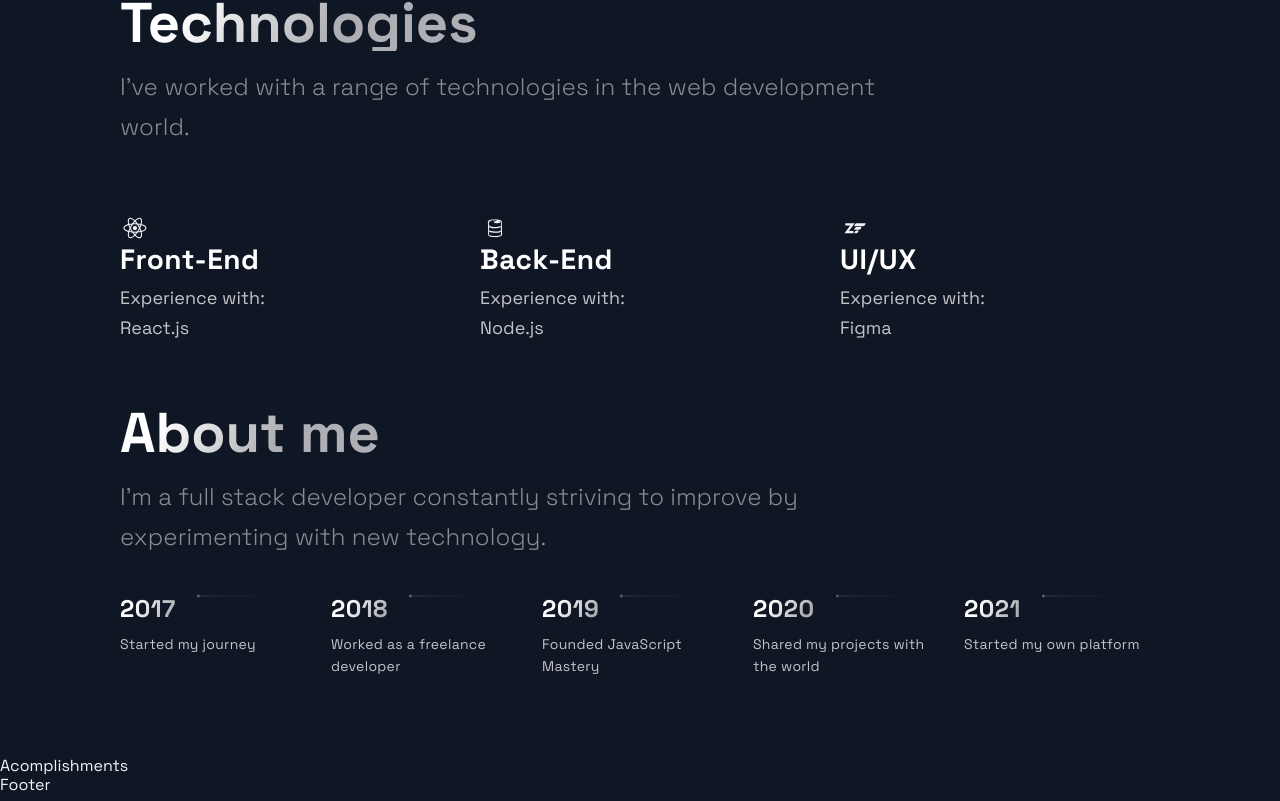
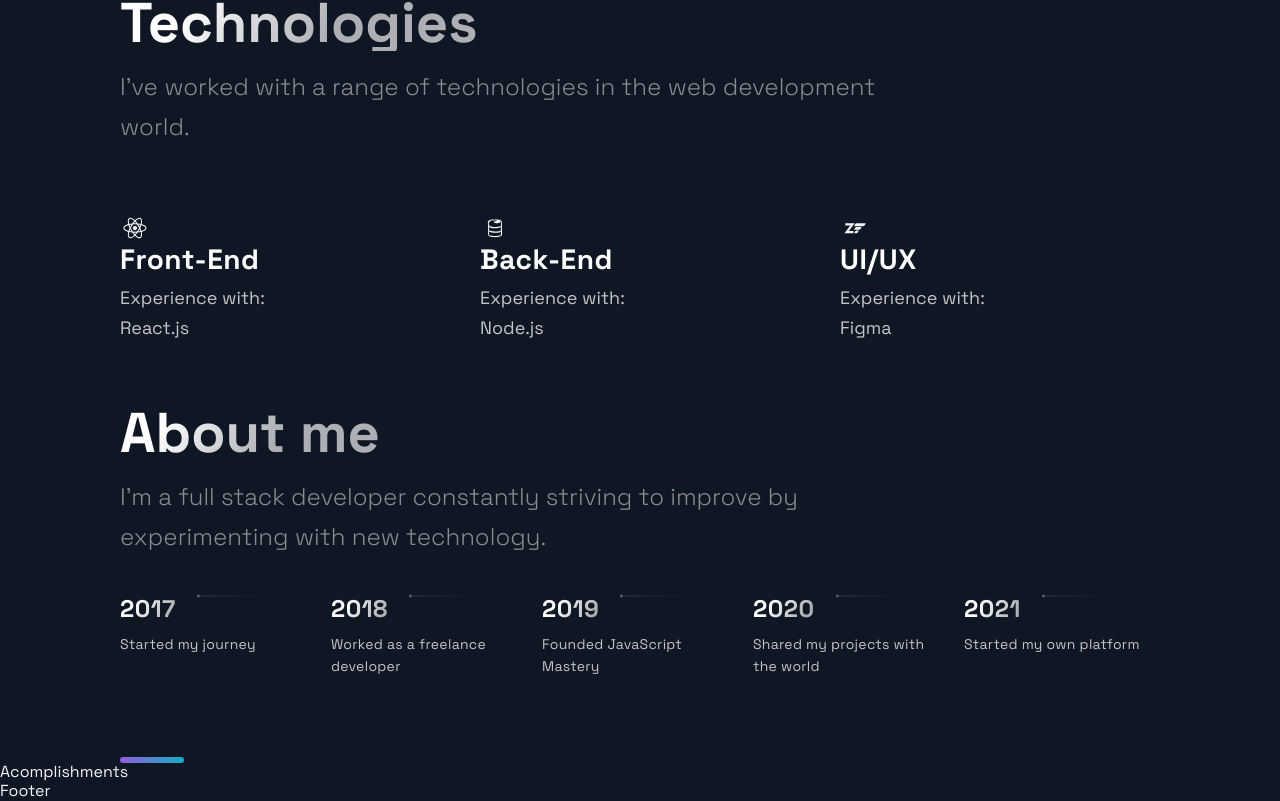
Before and after one commit to oscarolsson94/portfolionew, a Next.js app: page / in a window 1280 px wide. Shown: the part 826-1627 px from the top of the page. Built offline with nearby package versions, Linux system fonts and the light colour scheme.

Commit message:
timeline done

```diff
--- a/src/components/TimeLine/TimeLine.js
+++ b/src/components/TimeLine/TimeLine.js
@@ -25,9 +25,9 @@ const Timeline = () => {
   const [activeItem, setActiveItem] = useState(0);
   const carouselRef = useRef();
 
-  /* const scroll = (node, left) => {
+  const scroll = (node, left) => {
     return node.scrollTo({ left, behavior: "smooth" });
-  }; */
+  };
 
   const handleClick = (e, i) => {
     e.preventDefault();
@@ -137,6 +137,7 @@ const Timeline = () => {
           </CarouselButton>
         ))}
       </CarouselButtons>
+      <SectionDivider />
     </Section>
   );
 };
```
